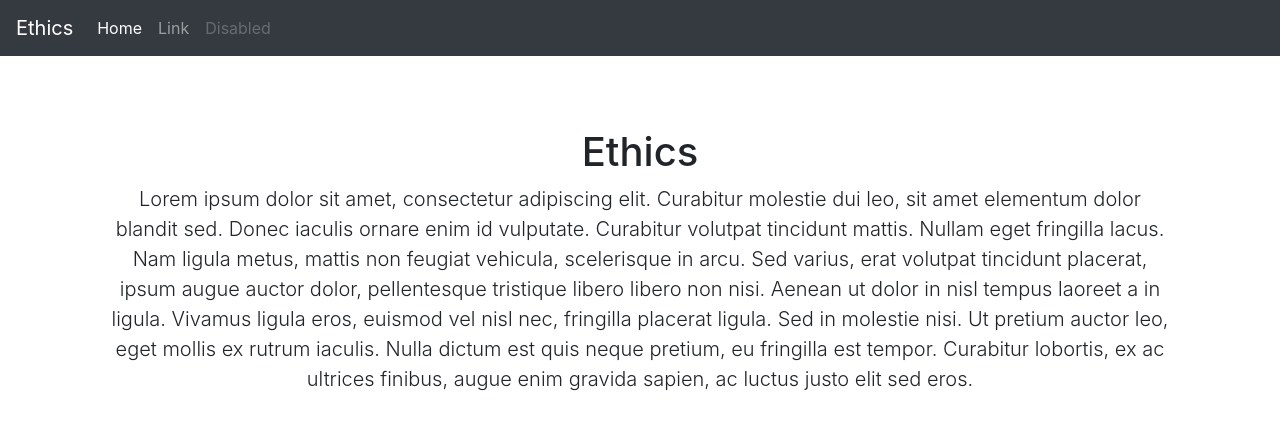
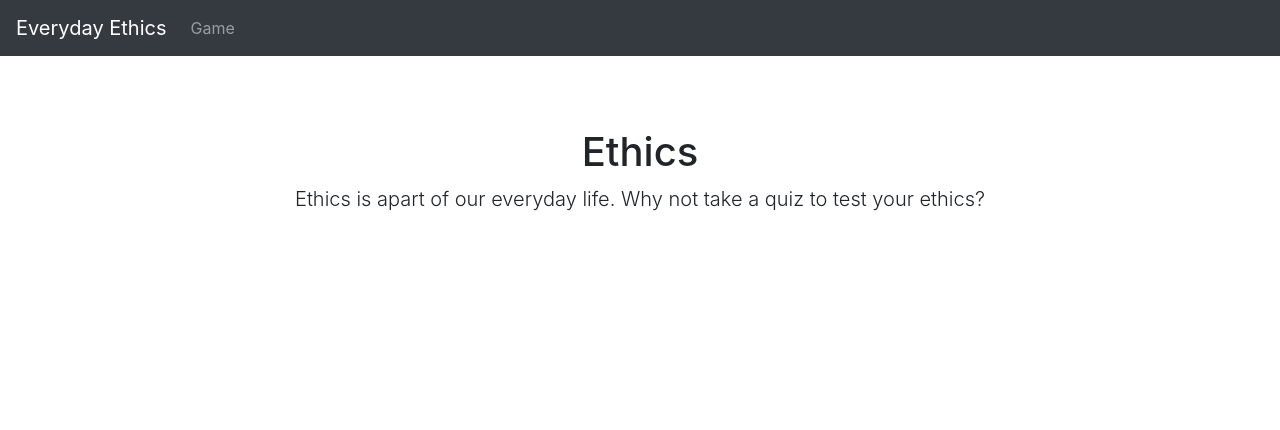
Before and after one commit to Matthewaj/EthicsSite, a Flask app: page / in a window 1280 px wide. Shown: the top 430 px of the page. Run offline with Flask 2, Linux system fonts and the light colour scheme; some libraries are stand-ins or nearby versions.

Commit message:
Replace generic text and links and add dynamic stylesheet links
Added actual text and links to the site so the user can actually go to
the quiz. Replaced static link for stylesheet with url_for in order to
dynamically generate a link to stylesheets.

```diff
--- a/EthicsSite/templates/index_template.html
+++ b/EthicsSite/templates/index_template.html
@@ -1,14 +1,14 @@
 <!DOCTYPE html>
 <html lang="en">
 <head>
-    <link rel="stylesheet" href="/static/bootstrap.min.css">
-    <link rel="stylesheet" href="/static/template.css">
+    <link rel="stylesheet" href="{{ url_for('static', filename='bootstrap.min.css') }}">
+    <link rel="stylesheet" href="{{ url_for('static', filename='template.css') }}">
     <meta charset="UTF-8">
-    <title>Ethics Site</title>
+    <title>Everyday Ethics</title>
 </head>
 <body>
     <nav class="navbar navbar-expand-md navbar-dark bg-dark fixed-top">
-      <a class="navbar-brand" href="#">Ethics</a>
+      <a class="navbar-brand" href="/">Everyday Ethics</a>
       <button class="navbar-toggler" type="button" data-toggle="collapse" data-target="#navbarsExampleDefault"
               aria-controls="navbarsExampleDefault" aria-expanded="false" aria-label="Toggle navigation">
         <span class="navbar-toggler-icon"></span>
@@ -16,14 +16,8 @@
 
       <div class="collapse navbar-collapse" id="navbarsExampleDefault">
         <ul class="navbar-nav mr-auto">
-          <li class="nav-item active">
-            <a class="nav-link" href="/">Home <span class="sr-only">(current)</span></a>
-          </li>
           <li class="nav-item">
-            <a class="nav-link" href="#">Link</a>
-          </li>
-          <li class="nav-item">
-            <a class="nav-link disabled" href="#">Disabled</a>
+            <a class="nav-link" href="/game">Game</a>
           </li>
         </ul>
       </div>
@@ -33,14 +27,7 @@
       <div class="starter-template">
         <h1>Ethics</h1>
         <p class="lead">
-            Lorem ipsum dolor sit amet, consectetur adipiscing elit. Curabitur molestie dui leo, sit amet elementum
-            dolor blandit sed. Donec iaculis ornare enim id vulputate. Curabitur volutpat tincidunt mattis. Nullam eget
-            fringilla lacus. Nam ligula metus, mattis non feugiat vehicula, scelerisque in arcu. Sed varius, erat
-            volutpat tincidunt placerat, ipsum augue auctor dolor, pellentesque tristique libero libero non nisi.
-            Aenean ut dolor in nisl tempus laoreet a in ligula. Vivamus ligula eros, euismod vel nisl nec, fringilla
-            placerat ligula. Sed in molestie nisi. Ut pretium auctor leo, eget mollis ex rutrum iaculis. Nulla dictum
-            est quis neque pretium, eu fringilla est tempor. Curabitur lobortis, ex ac ultrices finibus, augue enim
-            gravida sapien, ac luctus justo elit sed eros.
+            Ethics is apart of our everyday life. Why not take a quiz to test your ethics?
         </p>
       </div>
     </main>
```
